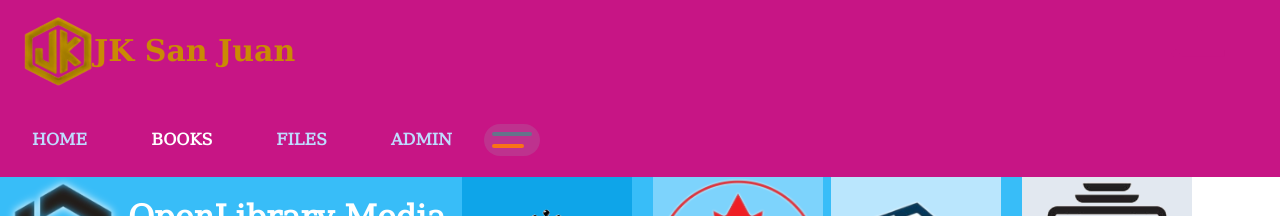
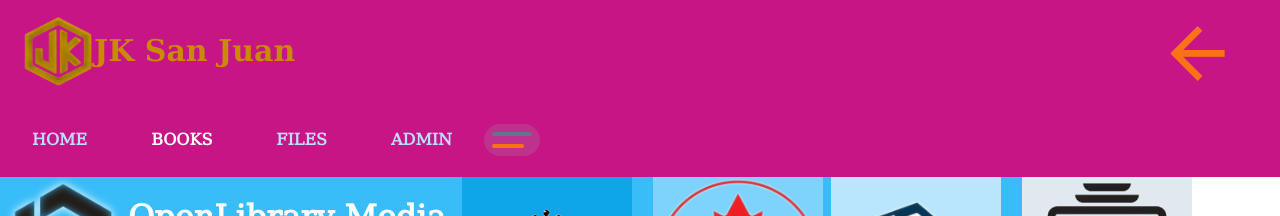
Before and after one commit to jk-sanjuan/jk-sanjuan.github.io, a Jekyll site: the page built from index.markdown, in a window 1280 px wide. Shown: the top 216 px of the page. Built offline with Jekyll 4.4.1, drawn with Linux system fonts in a browser that asks for light colours.

Commit message:
[0.1.14.2] + reworked colors

```diff
--- a/assets/css/project.css
+++ b/assets/css/project.css
@@ -140,7 +140,7 @@
     height: 4px;
     width: 30px;
     top: 30px;
-    background-color: mediumvioletred;
+    background-color: #f97316;
 }
 
 .btn-back .icon:before {
@@ -148,7 +148,7 @@
     position: absolute;
     width: 30px;
     height: 4px;
-    background-color: mediumvioletred;
+    background-color: #f97316;
     content: "";
     top: -10px;
 }
@@ -158,7 +158,7 @@
     position: absolute;
     width: 30px;
     height: 4px;
-    background-color: mediumvioletred;
+    background-color: #f97316;
     content: "";
     top: 10px;
 }
@@ -288,6 +288,42 @@ nav li > ul li {
     width: 281px;
 }
 
+.animate-bb {
+    position: relative;
+}
+
+.animate-bb::before {
+    content: "";
+    width: 0;
+    background: #2fa9f3;
+    border-radius: 3px;
+    height: 5px;
+    bottom: 6px;
+    left: 2px;
+    position: absolute;
+    transition: width 0.8s ease;
+}
+
+.animate-bb:hover::before {
+    width: 70px;
+}
+
+.animate-bb:hover::after {
+  width: 75px;
+}
+
+.animate-bb::after {
+  content: "";
+  width: 0;
+  background: #eecdcd;
+  border-radius: 3px;
+  height: 5px;
+  bottom: 1px;
+  right: -1px;
+  position: absolute;
+  transition: width 1s ease;
+}
+
 .show {
     transition: opacity 0.3s ease-in-out, height 0.3s ease-in-out;
     height: 63px;
```
